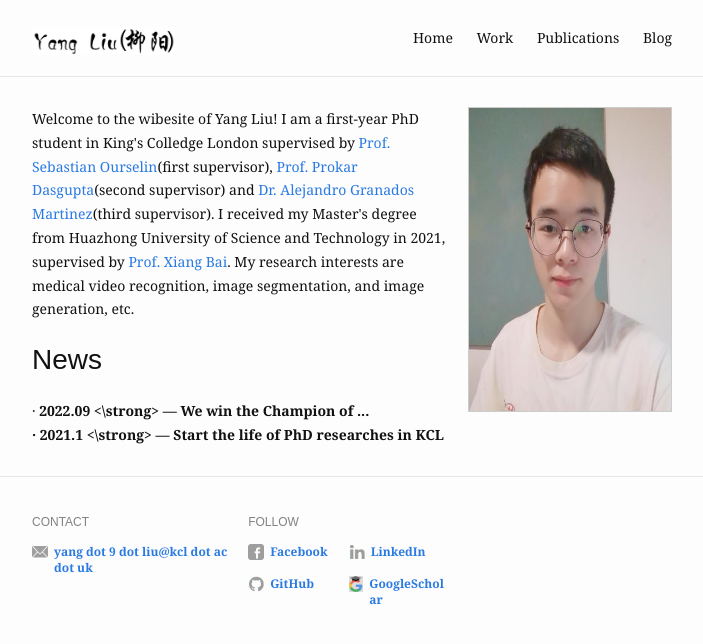
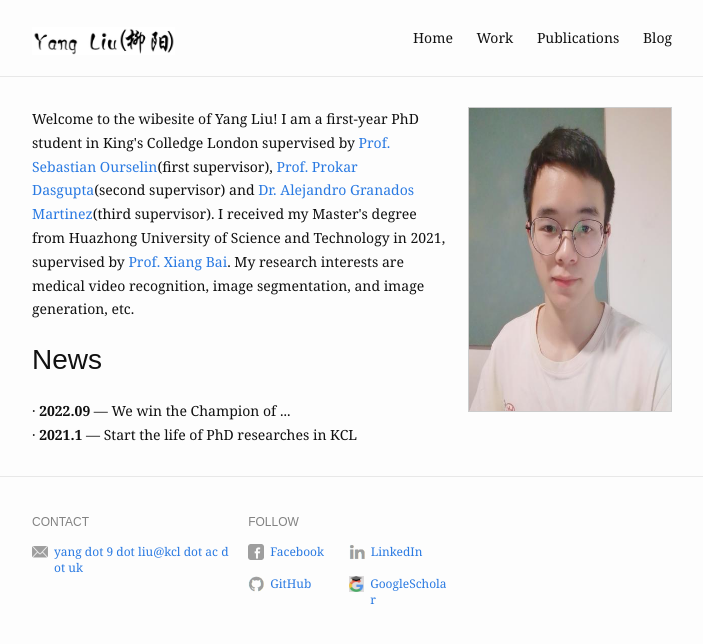
Before and after one commit to MRUIL/MRUIL.github.io, a Jekyll site: the page built from index.md, in a window 1280 px wide. Shown: the top 644 px of the page, without its empty margins (288-991 px from the left). Built offline with Jekyll 4.4.1, drawn with Linux system fonts in a browser that asks for light colours.

Commit message:
Update home.html

```diff
--- a/_layouts/home.html
+++ b/_layouts/home.html
@@ -20,7 +20,7 @@
           {% for item in page.news-items %}
           <div class="news-item">
             <span class="news-description">
-              &middot; <strong> {{item.title}} <\strong>
+              &middot; <strong> {{item.title}} </strong>
               &mdash;
               {{ item.description }}
             </span>
```
